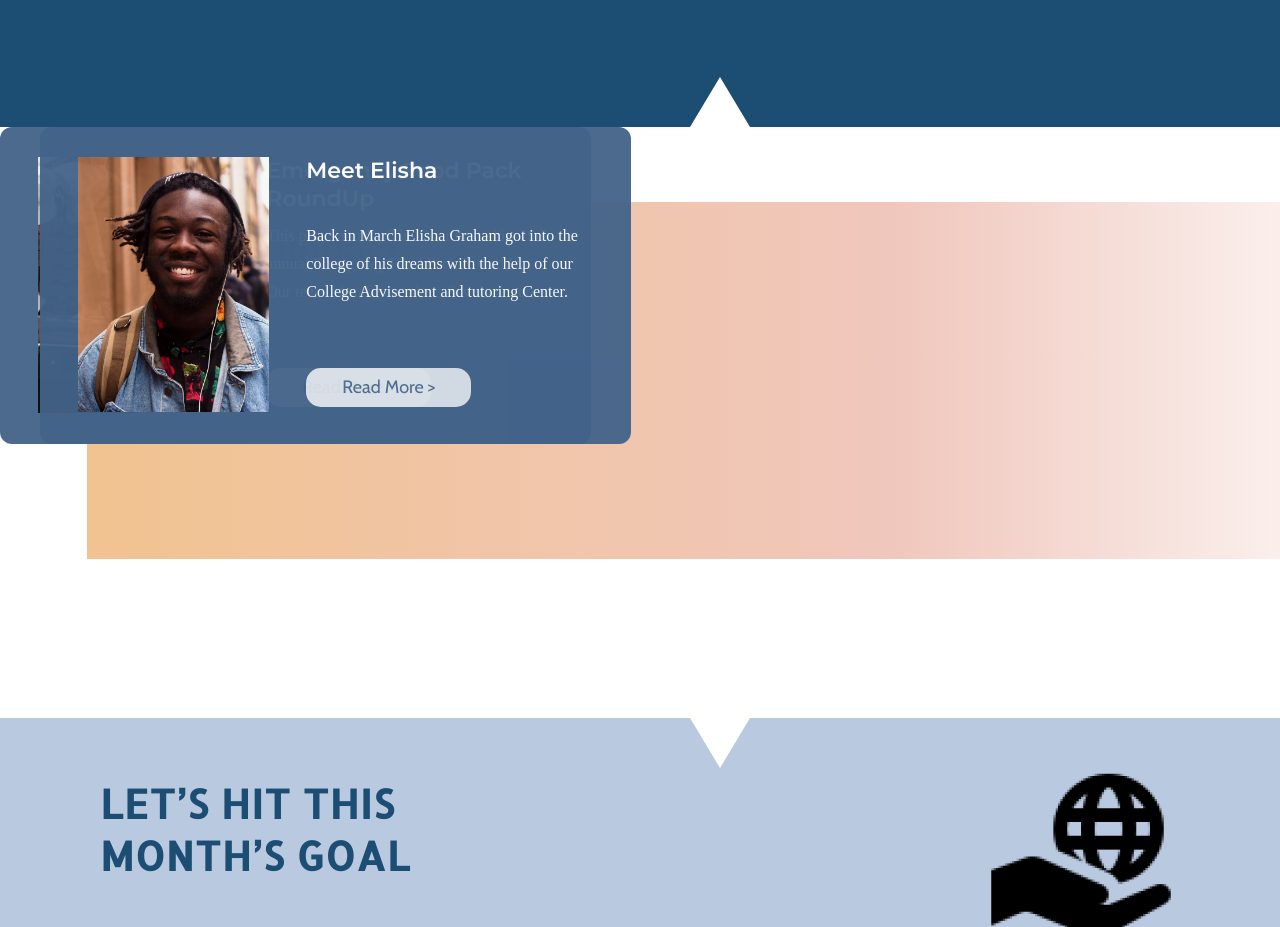
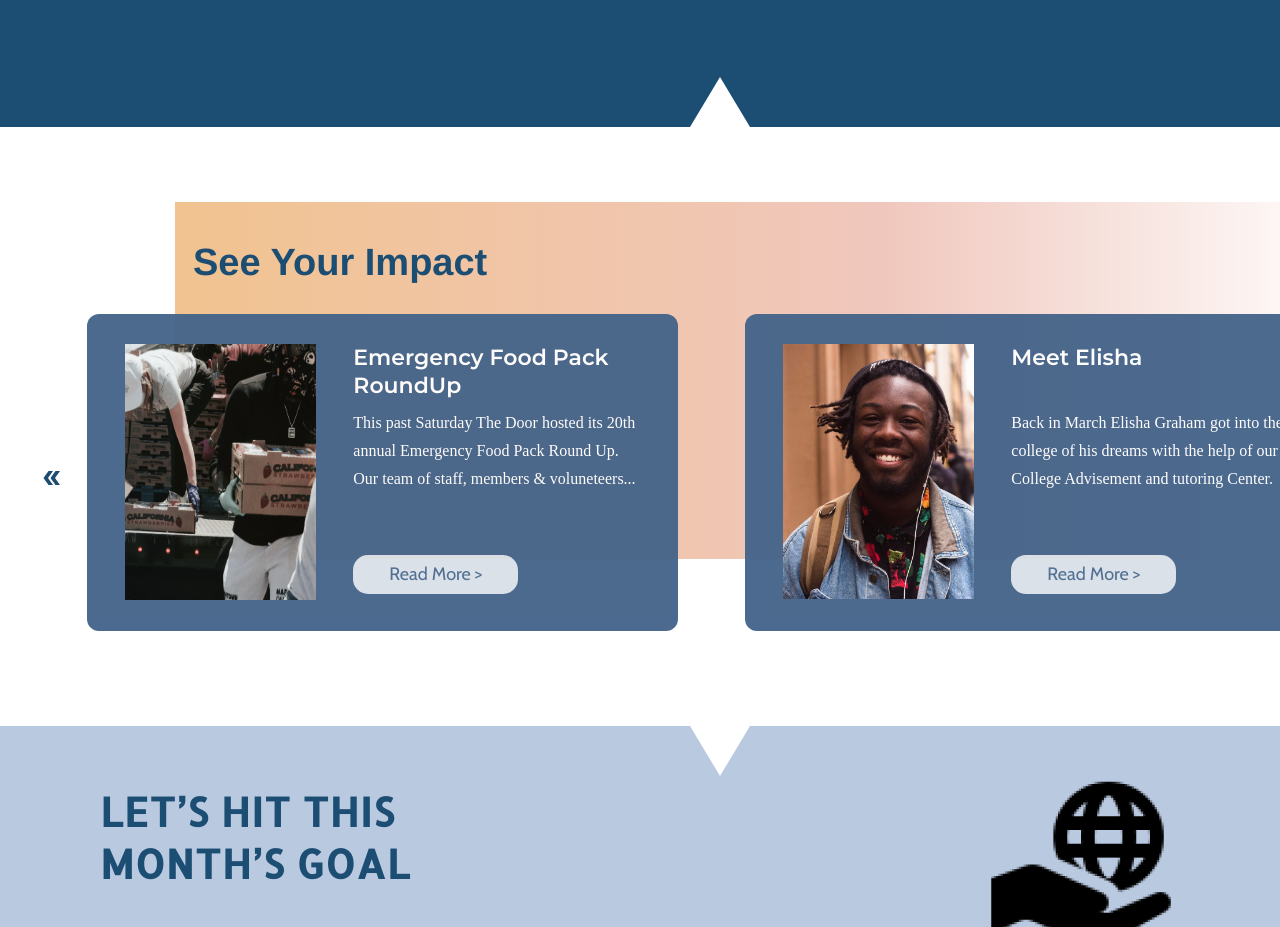
Before and after one commit to Ricomitch/The-Door, a React (Create React App) app in the folder client/: page /get-involved in a window 1280 px wide. Shown: the part 1420-2347 px from the top of the page. Built offline with nearby package versions, Linux system fonts and the light colour scheme; a web font is replaced by a local one.

Commit message:
Get Involved Impact section styled

```diff
--- a/client/src/components/GetInvolved/ImpactGetInvolved.css
+++ b/client/src/components/GetInvolved/ImpactGetInvolved.css
@@ -1,18 +1,18 @@
 div.getInvolved-impact-section {
   display: grid;
-  grid-template-columns: 40px 27px 20px 88px 500px 70px 590px 1fr;
-  grid-template-rows: 75px 112px 144px 33px 141px 86px;
+  grid-template-columns: 40px 27px 20px 88px 500px 70px 590px 20px 27px 1fr;
+  grid-template-rows: 75px 112px 152px 33px 141px 86px;
 }
 
 div.gradient-block-get-involved {
   background: linear-gradient(90deg, rgba(241,195,144,1) 0%, rgba(240,199,189,1) 60%, rgba(255,255,255,1) 100%);
   grid-row: 2 / 6;
-  grid-column: 4 / 9;
+  grid-column: 5 / 9;
   height: 357px;
 }
 
 h1.see-your-impact {
-  grid-column: 4;
+  grid-column: 5;
   grid-row-start: 2;
   padding-left: 18px;
   font-family: Helvetica, sans-serif;
@@ -21,4 +21,25 @@ h1.see-your-impact {
   font-weight: bold;
   width: 400px;
   color: #1C4D73;
+  margin-top: 38px;
 }
+
+.getInvolved-impact-card1 {
+ grid-column: 4;
+ grid-row: 3;
+}
+
+.getInvolved-impact-card2 {
+  grid-column: 7;
+  grid-row: 3;
+}
+
+.left-arrow-getInvolved {
+  grid-column: 2;
+  grid-row: 4;
+}
+
+.right-arrow-getInvolved {
+  grid-column: 9;
+  grid-row: -4;
+}
--- a/client/src/components/GetInvolved/ImpactGetInvolved.jsx
+++ b/client/src/components/GetInvolved/ImpactGetInvolved.jsx
@@ -4,15 +4,26 @@ import ImpactCard from './ImpactCard.jsx'
 import impactTexts from '../../assets/GetInvolved/impactText.json'
 import impactCardImage1 from '../../assets/GetInvolved/photo-1588822534638-028d5ddc07ac.jpeg'
 import impactCardImage2 from '../../assets/GetInvolved/photo-1492462543947-040389c4a66c.jpeg'
+import DoubleArrowIcon from '@material-ui/icons/DoubleArrow'
 
 function ImpactGetInvolved() {
   return (
     <div className='getInvolved-impact-section'>
       <div className='gradient-block-get-involved'></div>
-      <h1 className="see-your-impact">See Your Impact</h1>
-      <ImpactCard image={impactCardImage1} text={impactTexts.ImpactCard1} />
-      <ImpactCard image={impactCardImage2} text={impactTexts.ImpactCard2} />
-  </div>
+      <h1 className='see-your-impact'>See Your Impact</h1>
+      <div className='left-arrow-getInvolved'>
+        <DoubleArrowIcon style={{ color: '#1C4D73', transform: 'scaleX(-1)' }} />
+      </div>
+      <div className='getInvolved-impact-card1'>
+        <ImpactCard image={impactCardImage1} text={impactTexts.ImpactCard1} />
+      </div>
+      <div className='getInvolved-impact-card2'>
+        <ImpactCard image={impactCardImage2} text={impactTexts.ImpactCard2} />
+      </div>
+      <div className='right-arrow-getInvolved'>
+        <DoubleArrowIcon style={{ color: '#1C4D73'}}/>
+      </div>
+    </div>
   )
 }
 
--- a/client/src/components/HomePage/MissionNewsPage.jsx
+++ b/client/src/components/HomePage/MissionNewsPage.jsx
@@ -7,7 +7,6 @@ import Grad from '../../assets/Homepage/Graduate.jpg'
 import './MissionNewsPage.css'
 import Flower1 from '../../assets/Homepage/flower1.svg'
 import DoubleArrowIcon from '@material-ui/icons/DoubleArrow'
-// import DoubleArrowIcon1 from '@material-ui/icons/'
 
 
 
```
